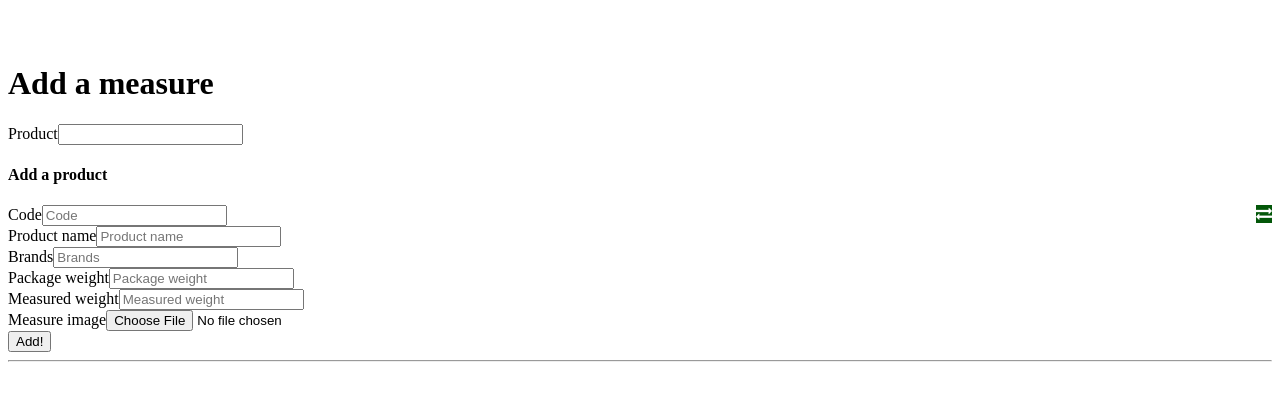
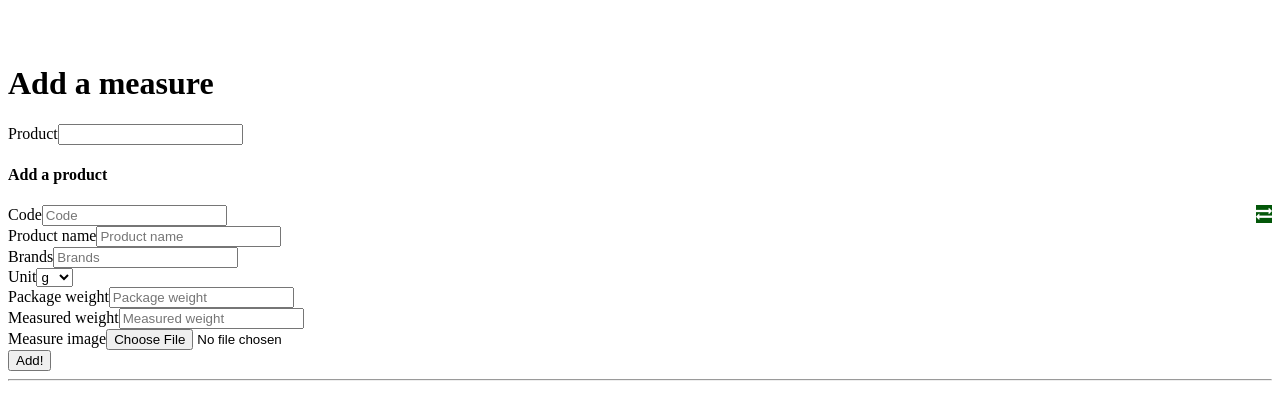
Before and after one commit to blatinier/onestpasdespigeons, a Django app: page /add_measure in a window 1280 px wide. Shown: the part 329-749 px from the top of the page. Run offline with Django 3.2, Linux system fonts and the light colour scheme; a user stored in the database is signed in; data comes from the database, SQL or seed files in the repository; parts of the project's set-up code (start-up, migrations or seed data) failed here and were passed over; some libraries are stand-ins or nearby versions.

Commit message:
add: units in measures (closes #64)
Squashed commit of the following:

commit f01318288cc0026e3f636f11e6c0c9369c65d817
Author: Benoît Latinier <benoit@latinier.fr>
Date:   Thu Aug 31 21:53:40 2017 +0200

    fix naming

commit 3b2acb8d2ad8a0901e395e6def5aaf5d28b30b33
Author: Benoît Latinier <benoit@latinier.fr>
Date:   Thu Aug 31 21:46:12 2017 +0200

    fix: set package weight for OFF

commit 193eaeb2e9b9a6a05149a34d4e2133632ab9c442
Author: Benoît Latinier <benoit@latinier.fr>
Date:   Thu Aug 31 21:33:12 2017 +0200

    fix some cyclomatic complexity

commit 278207b486d557d39a41678da113a9ffbc10e99b
Author: Benoît Latinier <benoit@latinier.fr>
Date:   Thu Aug 31 00:16:32 2017 +0200

    add: allow to choose unit

```diff
--- a/pigeon/weights/forms.py
+++ b/pigeon/weights/forms.py
@@ -99,13 +99,14 @@ class AddMeasureForm(forms.ModelForm):
             queryset=Product.objects.all(),
             required=False,
         )
+    unit = forms.ChoiceField(choices=Measure.UNIT_CHOICES, initial='g')
     package_weight = forms.DecimalField(min_value=0, decimal_places=3)
     measured_weight = forms.DecimalField(min_value=0, decimal_places=3)
     measure_image = forms.ImageField()
     class Meta:
         model = Measure
         fields = ('product', 'package_weight', 'measured_weight',
-                  'measure_image')
+                  'measure_image', 'unit')
 
 
 class AddProductForm(forms.ModelForm):
--- a/pigeon/weights/models.py
+++ b/pigeon/weights/models.py
@@ -126,8 +126,33 @@ class Measure(models.Model):
     product = models.ForeignKey(Product)
     package_weight = models.DecimalField(decimal_places=3, max_digits=12)
     measured_weight = models.DecimalField(decimal_places=3, max_digits=12)
+    UNIT_CHOICES = (
+        ('g', 'g'),
+        ('oz', 'oz'),
+    )
+    unit = models.CharField(max_length=6, choices=UNIT_CHOICES, default='g')
     measure_image = models.ImageField(upload_to=get_image_path, blank=True, null=True)
     created_at = models.DateTimeField(default=timezone.now)
+
+    def weight(self, unit, weight_type="measured"):
+        if weight_type == "measured":
+            w = self.measured_weight
+        else:
+            w = self.package_weight
+        if unit == self.unit:
+            return w
+        elif unit == 'g' and self.unit == 'oz':
+            # Convert oz to g
+            return w * 28.3
+        elif unit == 'oz' and self.unit == 'g':
+            # Convert g to oz
+            return w / 28.3
+        elif unit == 'kg':
+            # return kg by requiring g conversion
+            return self.weight('g', weight_type=weight_type) / 1000
+        elif unit == 'lb':
+            # return pounds by requiring oz conversion
+            return self.weight('oz', weight_type=weight_type) / 16
 
     @property
     def percent_diff(self):
--- a/pigeon/weights/templates/weights/add_measure.html
+++ b/pigeon/weights/templates/weights/add_measure.html
@@ -13,7 +13,9 @@
     {% if edit_mode %}
       {% bootstrap_field add_measure_form.product form_group_class="form-group select-product" layout="horizontal" field_class="col-md-9 input-form-space" show_help=False %}
     {% else %}
+    <div class="row">
       {% bootstrap_field add_measure_form.product form_group_class="form-group select-product" layout="horizontal" field_class="col-md-9 input-form-space" show_help=False addon_after='<a class="btn btn-default bg-green" id="switch-create"><i class="fa fa-plus white"></i></a>' addon_after_class='input-group-btn' %}
+    </div>
     {% endif %}
 
     {% if not edit_mode %}
@@ -35,9 +37,18 @@
       </div>
     </div>
     {% endif %}
-    {% bootstrap_field add_measure_form.package_weight layout="horizontal" field_class="col-md-9 input-form-space" show_help=False %}
-    {% bootstrap_field add_measure_form.measured_weight layout="horizontal" field_class="col-md-9 input-form-space" show_help=False %}
-    {% bootstrap_field add_measure_form.measure_image layout="horizontal" field_class="col-md-9 input-form-space" show_help=False %}
+    <div class="row">
+      {% bootstrap_field add_measure_form.unit layout="horizontal" field_class="col-md-1 input-form-space" show_help=False %}
+    </div>
+    <div class="row">
+      {% bootstrap_field add_measure_form.package_weight layout="horizontal" field_class="col-md-9 input-form-space" show_help=False %}
+    </div>
+    <div class="row">
+      {% bootstrap_field add_measure_form.measured_weight layout="horizontal" field_class="col-md-9 input-form-space" show_help=False %}
+    </div>
+    <div class="row">
+      {% bootstrap_field add_measure_form.measure_image layout="horizontal" field_class="col-md-9 input-form-space" show_help=False %}
+    </div>
     <div class="col-md-12 text-center">
       {% bootstrap_button btn_text button_type="submit" button_class="btn-primary" size="large" %}
     </div>
--- a/pigeon/weights/templates/weights/all_measures.html
+++ b/pigeon/weights/templates/weights/all_measures.html
@@ -91,8 +91,8 @@
               </a>
             </td>
             <td class="list_product">{{ measure.product }}</td>
-            <td class="list_product">{{ measure.package_weight }}</td>
-            <td class="list_product">{{ measure.measured_weight }}</td>
+            <td class="list_product">{{ measure.package_weight|floatformat:"1" }} {{ measure.unit }}</td>
+            <td class="list_product">{{ measure.measured_weight|floatformat:"1" }} {{ measure.unit }}</td>
             <td class="list_product {% if measure.diff > 0 %}green{% else %}red{% endif %}">{{ measure.percent_diff|floatformat:"1" }} %</td>
           </tr>
         {% endfor %}
--- a/pigeon/weights/templates/weights/my_measures.html
+++ b/pigeon/weights/templates/weights/my_measures.html
@@ -28,8 +28,8 @@
             </a>
           </td>
           <td class="list_product">{{ measure.product }}</td>
-          <td class="list_product">{{ measure.package_weight }}</td>
-          <td class="list_product">{{ measure.measured_weight }}</td>
+          <td class="list_product">{{ measure.package_weight|floatformat:"1" }} {{ measure.unit }}</td>
+          <td class="list_product">{{ measure.measured_weight|floatformat:"1" }} {{ measure.unit }}</td>
           <td class="list_product {% if measure.diff > 0 %}green{% else %}red{% endif %}">{{ measure.percent_diff|floatformat:"1" }} %</td>
           <td class="list_product">
             <a class="btn btn-default" href="{% url 'edit_measure' measure_id=measure.id %}"><i class="fa fa-2x fa-pencil"></i></a>
--- a/pigeon/weights/views.py
+++ b/pigeon/weights/views.py
@@ -246,28 +246,26 @@ def add_measure(request):
                                           instance=measure_inst)
         if add_measure_form.is_valid():
             add_product_form = AddProductForm(request.POST)
-            if not add_measure_form.cleaned_data['product']:
-                if add_product_form.is_valid():
-                    prod = add_product_form.save(commit=False)
-                    prod.source = 'Internal'
-                    prod.save()
-                    measure = add_measure_form.save(commit=False)
-                    measure.product = prod
-                    measure.save()
-                    prod.quantity = "%d g" % measure.package_weight
-                    prod.save()
-                    messages.success(request, _("Measure added!"))
-                    return redirect(reverse(my_measures))
-                else:
-                    page_mode_create = (add_product_form.data.get('code') or
-                                        add_product_form.data.get('product_name') or
-                                        add_product_form.data.get('brands'))
-                    messages.error(request, _("Please select or create a product"
-                                              "(all fields in create are required)."))
-            else:
+            if add_measure_form.cleaned_data['product']:
                 add_measure_form.save()
                 messages.success(request, _("Measure added!"))
                 return redirect(reverse(my_measures))
+            if add_product_form.is_valid():
+                prod = add_product_form.save(commit=False)
+                prod.source = 'Internal'
+                prod.save()
+                measure = add_measure_form.save(commit=False)
+                measure.product = prod
+                measure.save()
+                prod.quantity = "%d g" % measure.weight('g', 'package')
+                prod.save()
+                messages.success(request, _("Measure added!"))
+                return redirect(reverse(my_measures))
+            page_mode_create = (add_product_form.data.get('code') or
+                                add_product_form.data.get('product_name') or
+                                add_product_form.data.get('brands'))
+            messages.error(request, _("Please select or create a product"
+                                      "(all fields in create are required)."))
         else:
             messages.error(request, _("Error in the form."))
     else:
```
Also changed, not shown: pigeon/tests/integration_tests/test_measures.py (+7 -1 lines), pigeon/weights/migrations/0011_measure_unit.py (added).
